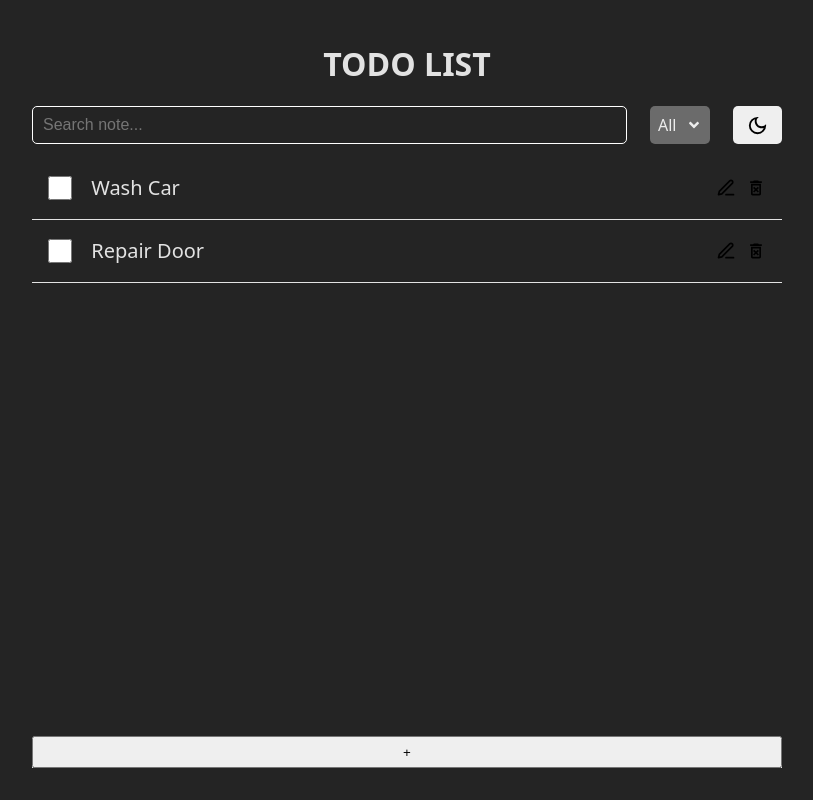
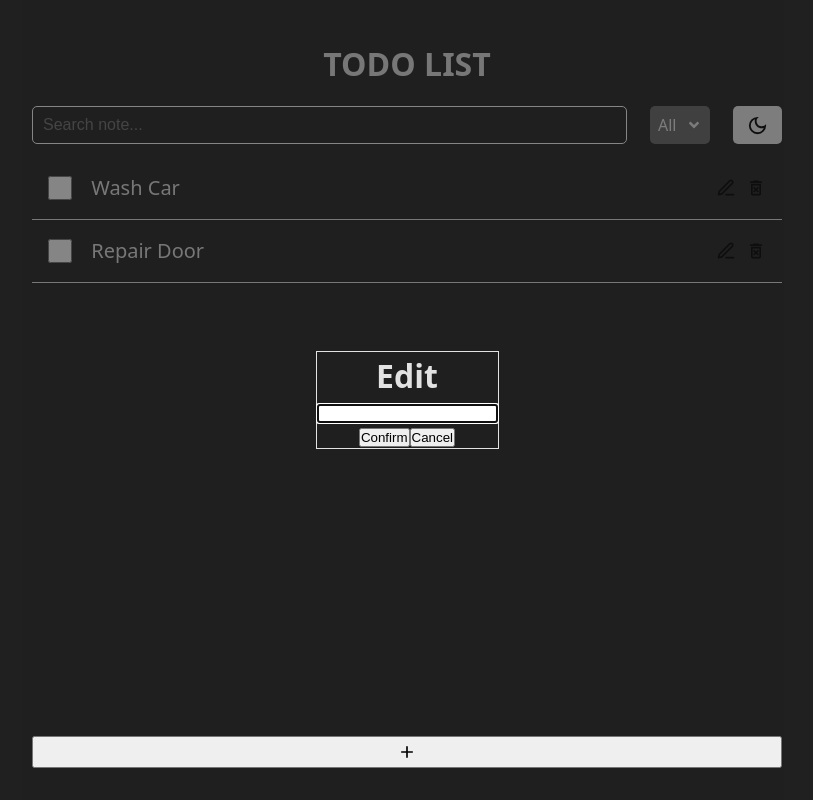
Before and after one commit to vs-webdev/Todo-List, a React (Vite) app: page / in a window 1280 px wide. Both pictures are taken after a click on the button 959 px from the left and 187 px from the top of the page. Shown: the whole page, without its empty margins (233-1046 px from the left). Built offline with nearby package versions, Linux system fonts and the light colour scheme.

Commit message:
Add modal

```diff
--- a/src/components/AddTask.css
+++ b/src/components/AddTask.css
@@ -7,7 +7,13 @@
 .add-task-inner{
   height: 144px;
   position: relative;
+  height: 2rem;
+  transition: height 1s ease;
   overflow: hidden;
+}
+
+.add-task-inner.toggle{
+  height: 144px;
 }
 
 .add-task-modal{
@@ -16,6 +22,7 @@
   transform: translateY(100%);
   transition: transform .7s ease;
   border: 1px solid;
+  background-color: #242424;
 }
 
 .add-task-modal.open{
@@ -28,6 +35,9 @@
   position: absolute;
   left: 0;
   bottom: 0;
+  display: flex;
+  justify-content: center;
+  place-items: center;
 }
 
 .add-input{
--- a/src/components/AddTask.jsx
+++ b/src/components/AddTask.jsx
@@ -1,6 +1,7 @@
 import { useState } from 'react';
 import { useTask } from '../contexts/TaskProvider.jsx';
 import { v4 as uuidv4 } from 'uuid';
+import { MdAdd } from "react-icons/md";
 import './AddTask.css';
 
 const AddTask = () => {
@@ -18,7 +19,7 @@ const AddTask = () => {
   return (
     <>
       <div className='add-task-container'>
-        <div className="add-task-inner">
+        <div className={`add-task-inner ${isAddTaskModalOpen ? 'toggle' : ''}`}>
             <div className={`add-task-modal ${isAddTaskModalOpen ? 'open' : ''}`}
             >
               <form onSubmit={handleSubmit}>
@@ -31,7 +32,7 @@ const AddTask = () => {
               </form>
             </div>
           <button className='add-toggle' onClick={() => setIsAddTaskModalOpen(prev => !prev)}>
-            +
+            <MdAdd size={20}/>
           </button>
         </div>
       </div>
--- a/src/components/TaskList.css
+++ b/src/components/TaskList.css
@@ -1,5 +1,7 @@
 .tasks-container{
   margin: .8rem 0;
+  height: 440px;
+  overflow: auto;
 }
 
 .tasks-item{
--- a/src/components/TaskList.jsx
+++ b/src/components/TaskList.jsx
@@ -2,10 +2,12 @@ import { useTask } from "../contexts/TaskProvider"
 import { MdOutlineDeleteForever } from "react-icons/md";
 import { FiEdit3 } from "react-icons/fi";
 import './TaskList.css'
-import { useMemo } from "react";
+import { useMemo, useState } from "react";
+import Modal from "./modals/Modal";
 
 const TaskList = () => {
-  const {tasks, setTasks, sortOption, search} = useTask()
+  const {tasks, setTasks, sortOption, search, isModalOpen, setIsModalOpen} = useTask()
+  const [modalContent, setModalContent] = useState(null)
 
   const sortedTasksList = useMemo(() => {
     let newTasks;
@@ -25,7 +27,11 @@ const TaskList = () => {
   }, [sortOption, tasks, search])
 
   const handleDeleteTask = (taskId) => {
-    setTasks(prevTasks => prevTasks.filter(task => task.id !== taskId))
+    setIsModalOpen(true)
+    setModalContent({
+      title: 'Delete',
+      taskId,
+    })
   }
 
   const toggleComplete = (taskId) => {
@@ -34,8 +40,19 @@ const TaskList = () => {
     ))
   }
 
-  return (
-    <div className="tasks-container">
+  const handleTaskEdit = (taskId) => {
+    setIsModalOpen(true)
+    setModalContent({
+      title: 'Edit',
+      taskId,
+    })
+  }
+
+    return (<>
+    {isModalOpen && <Modal content={modalContent}/>}
+    {!tasks.length
+    ? <h2>You don't have any tasks yet!</h2>
+    : <div className="tasks-container">
       {search &&
       <div>
         {`${sortedTasksList.length} Task${sortedTasksList.length > 1 ? 's' : ''} Found`}
@@ -49,13 +66,13 @@ const TaskList = () => {
               type="checkbox"
               checked={task.completed}
               onChange={() => toggleComplete(task.id)}
-            />
+              />
             <h2 className={`task-description ${task.completed ? 'complete' : ''}`}>
               {task.description}
             </h2>
           </div>
           <div className="task-actions">
-            <button>
+            <button onClick={() => handleTaskEdit(task.id)}>
               <FiEdit3 size={20}/>
             </button>
             <button onClick={() => handleDeleteTask(task.id)}>
@@ -64,7 +81,8 @@ const TaskList = () => {
           </div>
         </li>)}
       </ul>
-    </div>
+    </div>}
+  </>
   )
 }
 
--- /dev/null
+++ b/src/components/modals/Modal.css
@@ -0,0 +1,12 @@
+.modal-layover{
+  position: absolute;
+  inset: 0;
+  background-color: rgba(28, 28, 28, 0.534);
+  display: flex;
+  align-items: center;
+  justify-content: center;
+}
+
+.modal-container{
+  border: 1px solid;
+}
--- /dev/null
+++ b/src/components/modals/Modal.jsx
@@ -0,0 +1,48 @@
+import { useEffect, useRef, useState } from 'react'
+import { useTask } from '../../contexts/TaskProvider'
+import './Modal.css'
+
+const Modal = ({content}) => {
+  const {isModalOpen, setIsModalOpen, setTasks} = useTask()
+  const [inputValue, setInputValue] = useState('')
+  const inputRef = useRef(null)
+
+  useEffect(() => {
+    if (isModalOpen && inputRef.current) inputRef.current.focus()
+  }, [isModalOpen])
+
+  const handleConfirm = () => {
+    if (content.title === 'Edit' && inputValue){
+        setTasks(prevTasks => prevTasks.map(task => {
+          if(task.id === content.taskId){
+            return {...task, description: inputValue}
+          } else {
+            return task
+          }
+        }))
+    } else {
+      setTasks(prevTasks => prevTasks.filter(task => task.id !== content.taskId))
+    }
+    setIsModalOpen(false)
+  }
+
+  return (<>
+      <div className='modal-layover'>
+        <div className="modal-container">
+          <h1>{content.title}</h1>
+          {content.title === 'Edit' &&
+          <input type="text" ref={inputRef}
+            onChange={e => setInputValue(e.target.value)}
+            value={inputValue}
+          />}
+          <div>
+            <button onClick={handleConfirm}>Confirm</button>
+            <button onClick={() => setIsModalOpen(false)}>Cancel</button>
+          </div>
+        </div>
+      </div>
+    </>
+  )
+}
+
+export default Modal
--- a/src/contexts/TaskProvider.jsx
+++ b/src/contexts/TaskProvider.jsx
@@ -7,7 +7,7 @@ export const TaskProvider = ({children}) => {
   const [selectedTaskId, setSelectedTaskId] = useState(null)
   const [multipleSelectedTasks, setMultipleSelectedTasks] = useState([])
   const [search, setSearch] = useState('')
-  const [isEditModalOpen, setIsEditModalOpen] = useState(false)
+  const [isModalOpen, setIsModalOpen] = useState(false)
   const [isAddTaskModalOpen, setIsAddTaskModalOpen] = useState(false)
   const [sortOption, setSortOption] = useState('All')
   const [tasks, setTasks] = useState([
@@ -20,16 +20,16 @@ export const TaskProvider = ({children}) => {
     setSelectedTaskId,
     multipleSelectedTasks,
     setMultipleSelectedTasks,
+    tasks,
+    setTasks,
     search,
     setSearch,
-    isEditModalOpen,
-    setIsEditModalOpen,
+    isModalOpen,
+    setIsModalOpen,
     isAddTaskModalOpen,
     setIsAddTaskModalOpen,
     sortOption,
     setSortOption,
-    tasks,
-    setTasks,
   }
   return (
     <TaskContext.Provider value={contextValue}>
```
